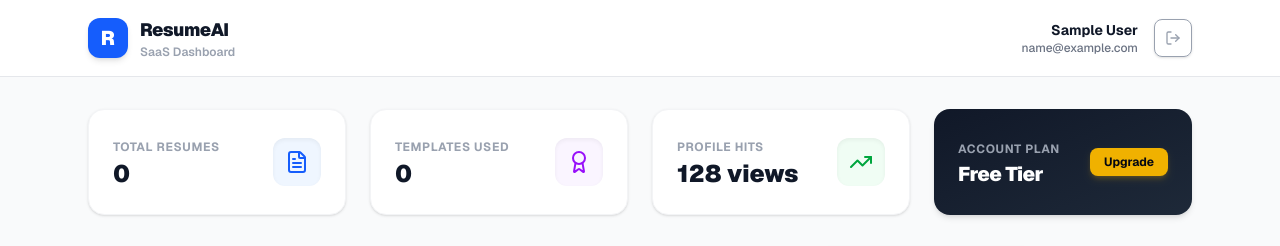
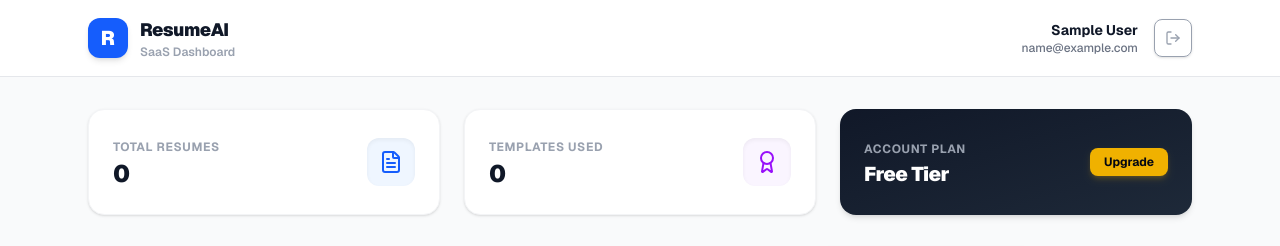
Before and after one commit to sainiansh3004/ResumeAI, a Next.js app in the folder client/: page /dashboard in a window 1280 px wide. Shown: the top 246 px of the page. Built offline with nearby package versions, Linux system fonts and the light colour scheme; no server answers; sample sign-in values are in the browser's storage.

Commit message:
fix: remove Profile Hits stat card from dashboard hero grid

```diff
--- a/client/app/dashboard/page.tsx
+++ b/client/app/dashboard/page.tsx
@@ -316,7 +316,7 @@ function DashboardContent() {
       </header>
 
       {/* Hero Stats Grid */}
-      <div className="max-w-6xl w-full mx-auto px-6 pt-8 grid grid-cols-1 md:grid-cols-4 gap-6">
+      <div className="max-w-6xl w-full mx-auto px-6 pt-8 grid grid-cols-1 md:grid-cols-3 gap-6">
         <div className="bg-white p-6 rounded-2xl border border-gray-100 shadow-sm flex items-center justify-between">
           <div className="space-y-1">
             <span className="text-xs font-bold text-gray-400 uppercase tracking-wider">Total Resumes</span>
@@ -336,16 +336,6 @@ function DashboardContent() {
           </div>
           <div className="h-12 w-12 bg-purple-50 text-purple-600 rounded-xl flex items-center justify-center shadow-inner">
             <Award className="h-6 w-6" />
-          </div>
-        </div>
-
-        <div className="bg-white p-6 rounded-2xl border border-gray-100 shadow-sm flex items-center justify-between">
-          <div className="space-y-1">
-            <span className="text-xs font-bold text-gray-400 uppercase tracking-wider">Profile Hits</span>
-            <div className="text-2xl font-black text-gray-900">128 views</div>
-          </div>
-          <div className="h-12 w-12 bg-green-50 text-green-600 rounded-xl flex items-center justify-center shadow-inner">
-            <TrendingUp className="h-6 w-6" />
           </div>
         </div>
 
```
